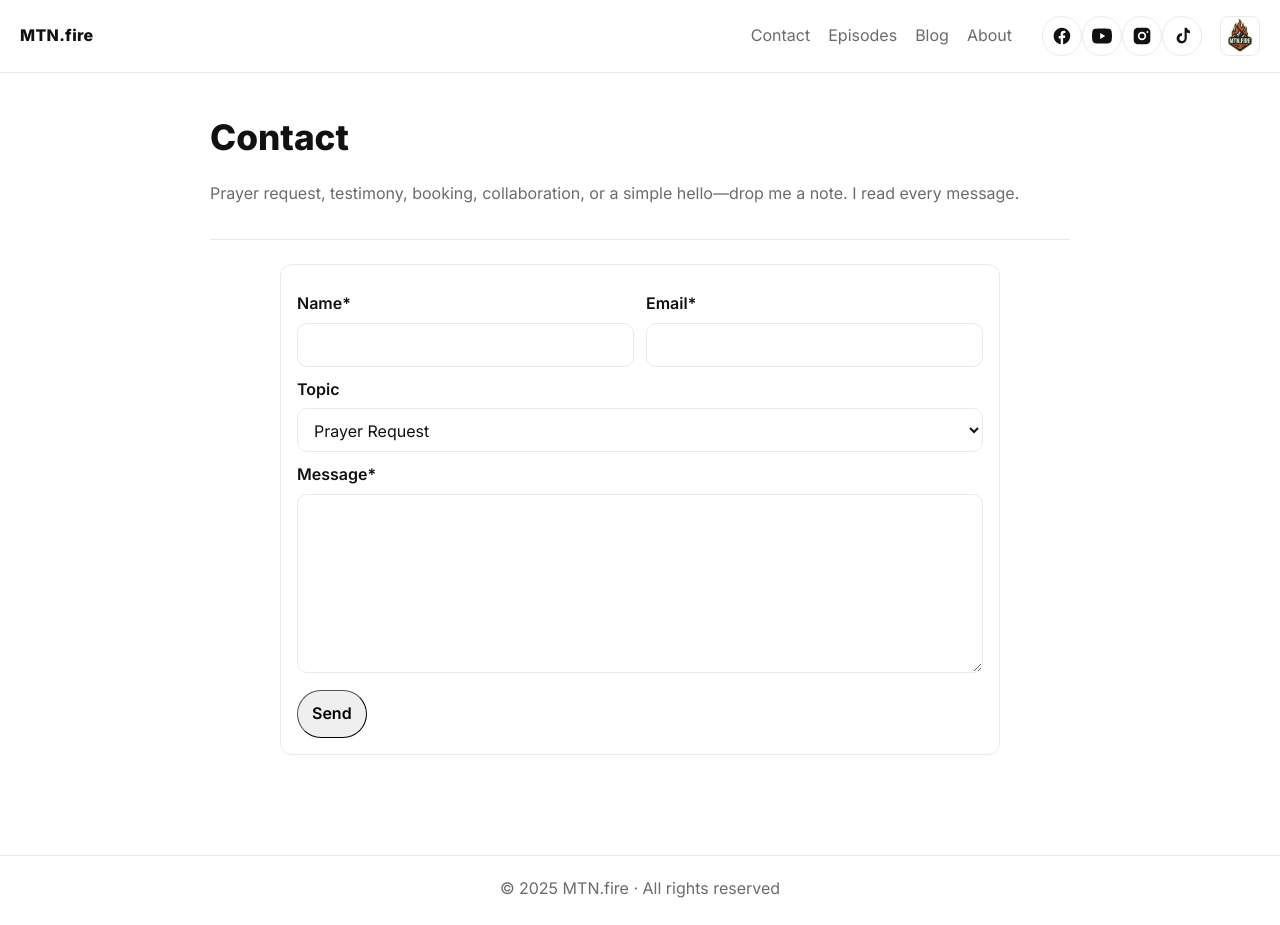
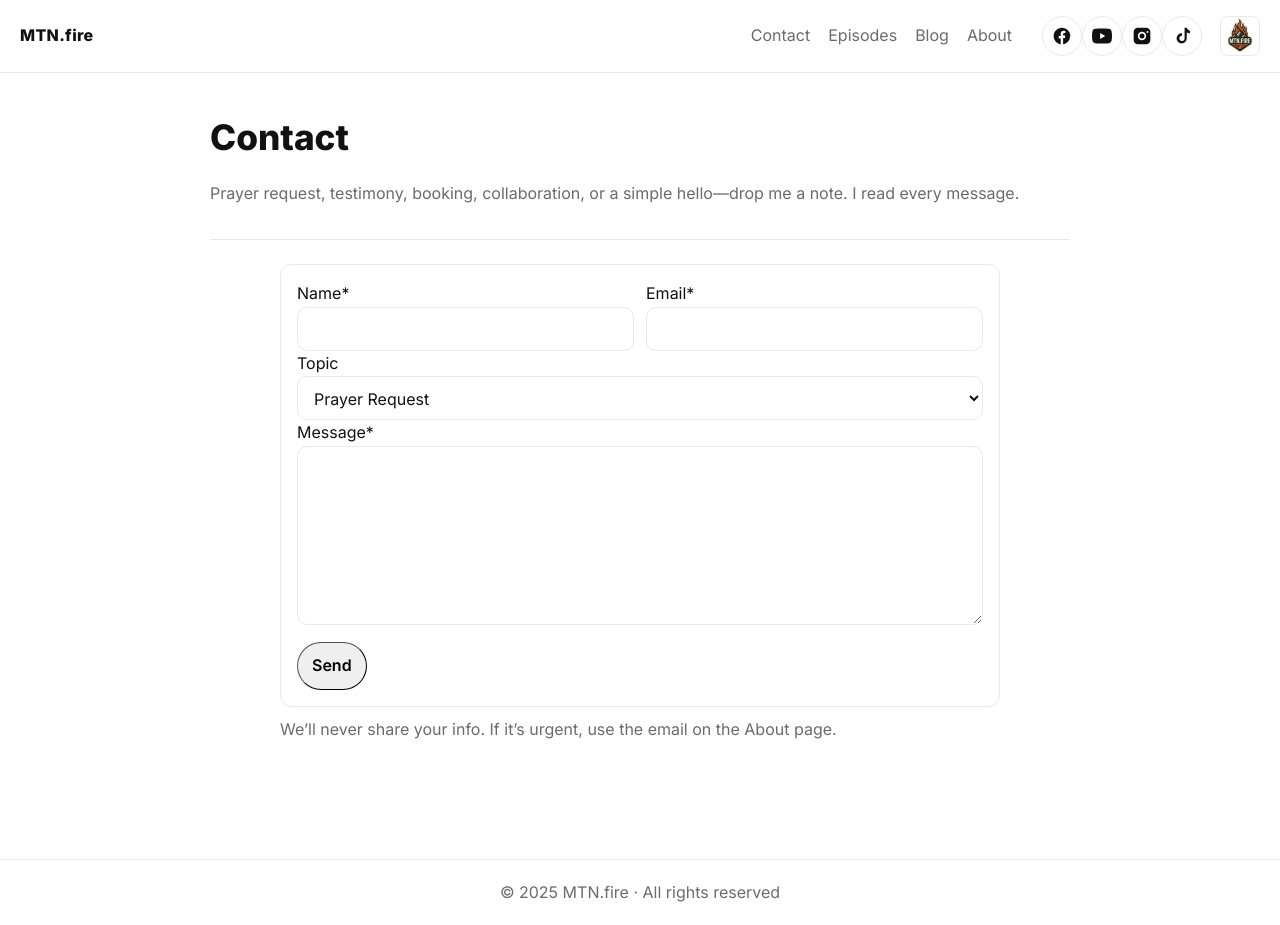
Before and after one commit to mtnfire/mtnfire.org, a Jekyll site: the page built from contact.html, in a window 1280 px wide and 925 px high. Built offline with Jekyll 4.4.1, drawn with Linux system fonts in a browser that asks for light colours.

Commit message:
Update contact.html

```diff
--- a/contact.html
+++ b/contact.html
@@ -5,34 +5,42 @@
 subtitle: Prayer request, testimony, booking, collaboration, or a simple hello—drop me a note. I read every message.
 ---
 
+<div class="narrow">
   <div class="form-card">
-  <form action="https://formspree.io/f/mpwjqgrj" method="POST" class="contact-form">
-    <div class="form-grid">
-      <label>
-        <span class="label">Name*</span>
-        <input type="text" name="name" required>
-      </label>
-      <label>
-        <span class="label">Email*</span>
-        <input type="email" name="email" required>
-      </label>
+    <form action="https://formspree.io/f/YOUR_FORM_ID" method="POST" class="contact-form">
+
+      <div class="form-grid two">
+        <div class="field">
+          <label for="name">Name*</label>
+          <input id="name" name="name" type="text" required>
         </div>
 
-    <label>
-      <span class="label">Topic</span>
-      <select name="topic">
+        <div class="field">
+          <label for="email">Email*</label>
+          <input id="email" name="email" type="email" required>
+        </div>
+      </div>
+
+      <div class="field">
+        <label for="topic">Topic</label>
+        <select id="topic" name="topic">
           <option>Prayer Request</option>
           <option>Testimony</option>
           <option>Booking / Collaboration</option>
           <option>General</option>
         </select>
-    </label>
+      </div>
 
-    <label>
-      <span class="label">Message*</span>
-      <textarea name="message" rows="7" required></textarea>
-    </label>
+      <div class="field">
+        <label for="message">Message*</label>
+        <textarea id="message" name="message" rows="7" required></textarea>
+      </div>
 
       <button class="pill" type="submit">Send</button>
     </form>
   </div>
+
+  <p class="muted small" style="margin-top:10px">
+    We’ll never share your info. If it’s urgent, use the email on the About page.
+  </p>
+</div>
```
Lines whose indentation alone changed are shown as unchanged.
